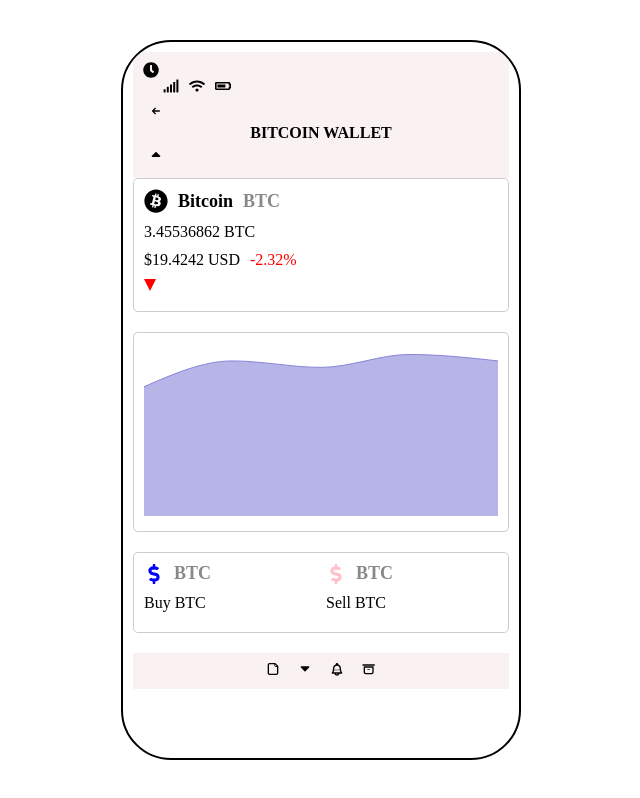
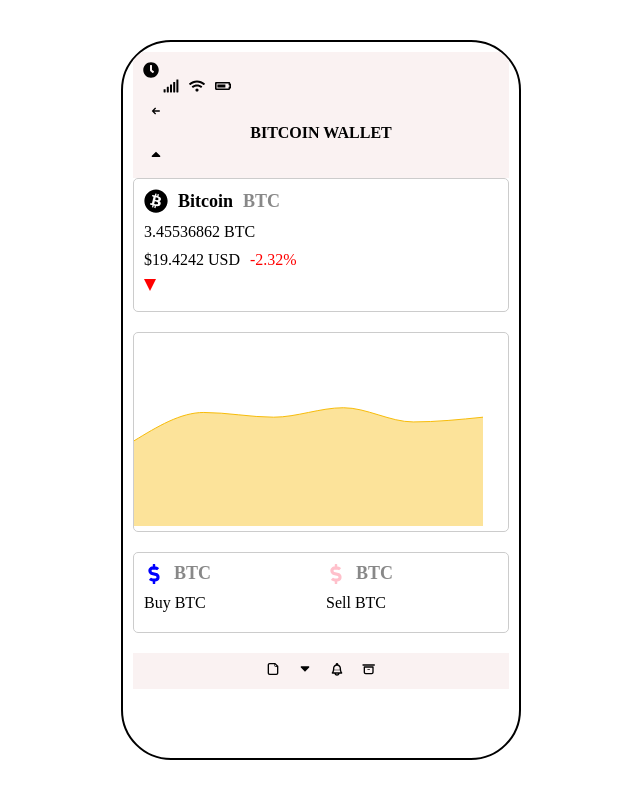
Before and after one commit to JohnMigwi/phone-layout, a React (Create React App) app: page / in a window 1280 px wide. Shown: the whole page, without its empty margins (319-959 px from the left). Built offline with nearby package versions, Linux system fonts and the light colour scheme.

Commit message:
middle graph

```diff
--- a/src/Components/Body/MiddleBody.js
+++ b/src/Components/Body/MiddleBody.js
@@ -4,7 +4,7 @@
 const data = [
   {
     name: 'Page A',
-    uv: 2,
+    uv: 1.8,
     pv: 1,
     amt: 1,
   },
@@ -26,10 +26,16 @@
     pv: 1,
     amt: 1,
   },
+  {
+    name: 'Page E',
+    uv: 2.2,
+    pv: 1,
+    amt: 1,
+  },
 
   {
     name: 'Page G',
-    uv: 2.4,
+    uv: 2.3,
     pv: 1,
     amt: 1,
   },
@@ -53,7 +59,7 @@
             bottom: 5,
           }}
         >
-          <Area type="monotone" dataKey="uv" stroke="#8884d8" fill="#8884d8" />
+          <Area type="monotone" dataKey="uv" stroke="#f7bc0a" fill="#fad157" />
         </AreaChart>
       </ResponsiveContainer>
     </div>
--- a/src/index.css
+++ b/src/index.css
@@ -124,7 +124,7 @@
   justify-content: center;
   align-items: center;
   background-color: #fff;
-  padding: 10px;
+  padding: 65px 25px 0px 0px ;
   border: 1px solid #ccc;
   border-radius: 5px;
   margin-top: 20px;
```
